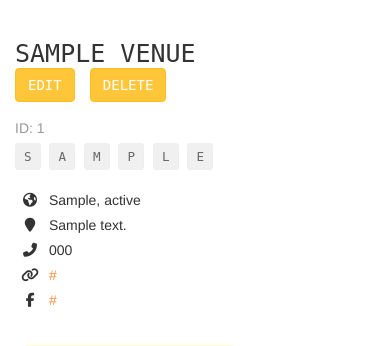
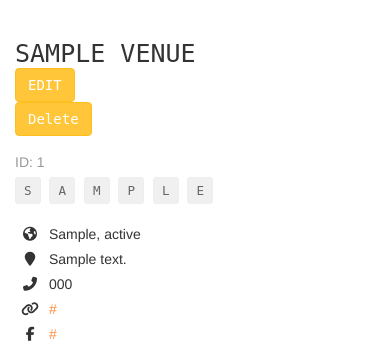
Before and after one commit to NjB-fs/projects, a Flask app: page /venues/1 in a window 390 px wide. Shown: the part 60-406 px from the top of the page. Run offline with Flask 2, Linux system fonts and the light colour scheme; tables that the repository leaves empty hold one stand-in row (values such as "Sample post"); grey boxes marked "Sample" are stand-in pictures; some libraries are stand-ins or nearby versions.

```diff
--- a/01_fyyur/app.py
+++ b/01_fyyur/app.py
@@ -58,7 +58,7 @@ class Artist(db.Model):
     city = db.Column(db.String(120))
     state = db.Column(db.String(120))
     phone = db.Column(db.String(120))
-    genres = db.Column(db.ARRAY(db.String(120)))
+    genres = db.Column(db.ARRAY(db.String()))
     image_link = db.Column(db.String(500))
     facebook_link = db.Column(db.String(120))
     # DONE: implement any missing fields, as a database migration using Flask-Migrate
--- a/01_fyyur/templates/pages/show_venue.html
+++ b/01_fyyur/templates/pages/show_venue.html
@@ -5,8 +5,12 @@
 	<div class="col-sm-6">
 		<h1 class="monospace">
 			{{ venue.name }}</br>
+			<div>
 			<a type="button" class="btn btn-primary" href="{{url_for('edit_venue', venue_id=venue.id)}}">Edit</a>
-      		<a type="button" class="btn btn-primary" href="{{url_for('delete_venue', venue_id=venue.id)}}">Delete</a>
+			<form action="{{url_for('delete_venue', venue_id=venue.id)}}" method = 'POST'>
+				<input type='submit' class="btn btn-primary" value='Delete'>
+				</form>
+			</div>
 		</h1>
 		<p class="subtitle">
 			ID: {{ venue.id }}
```
